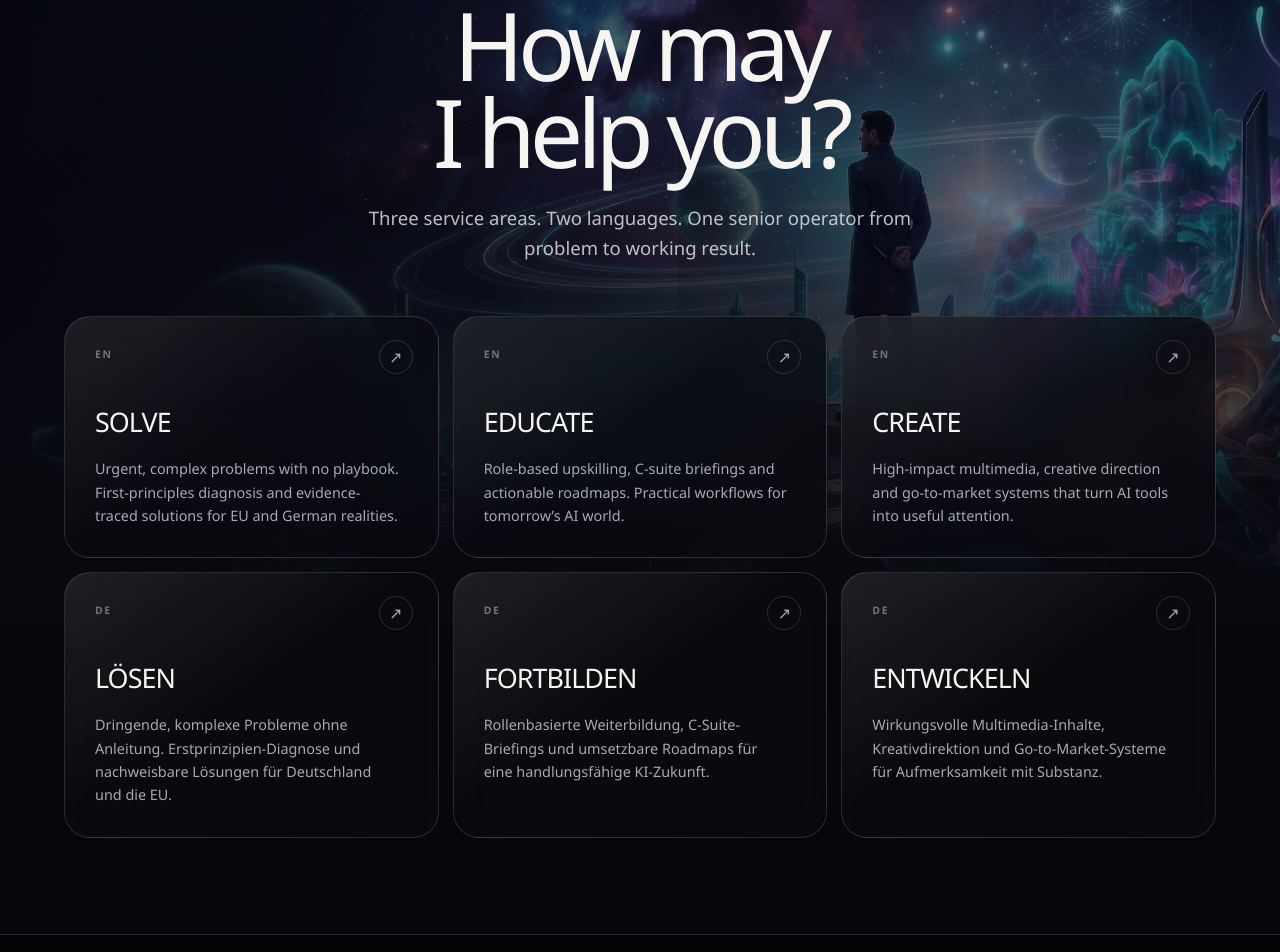
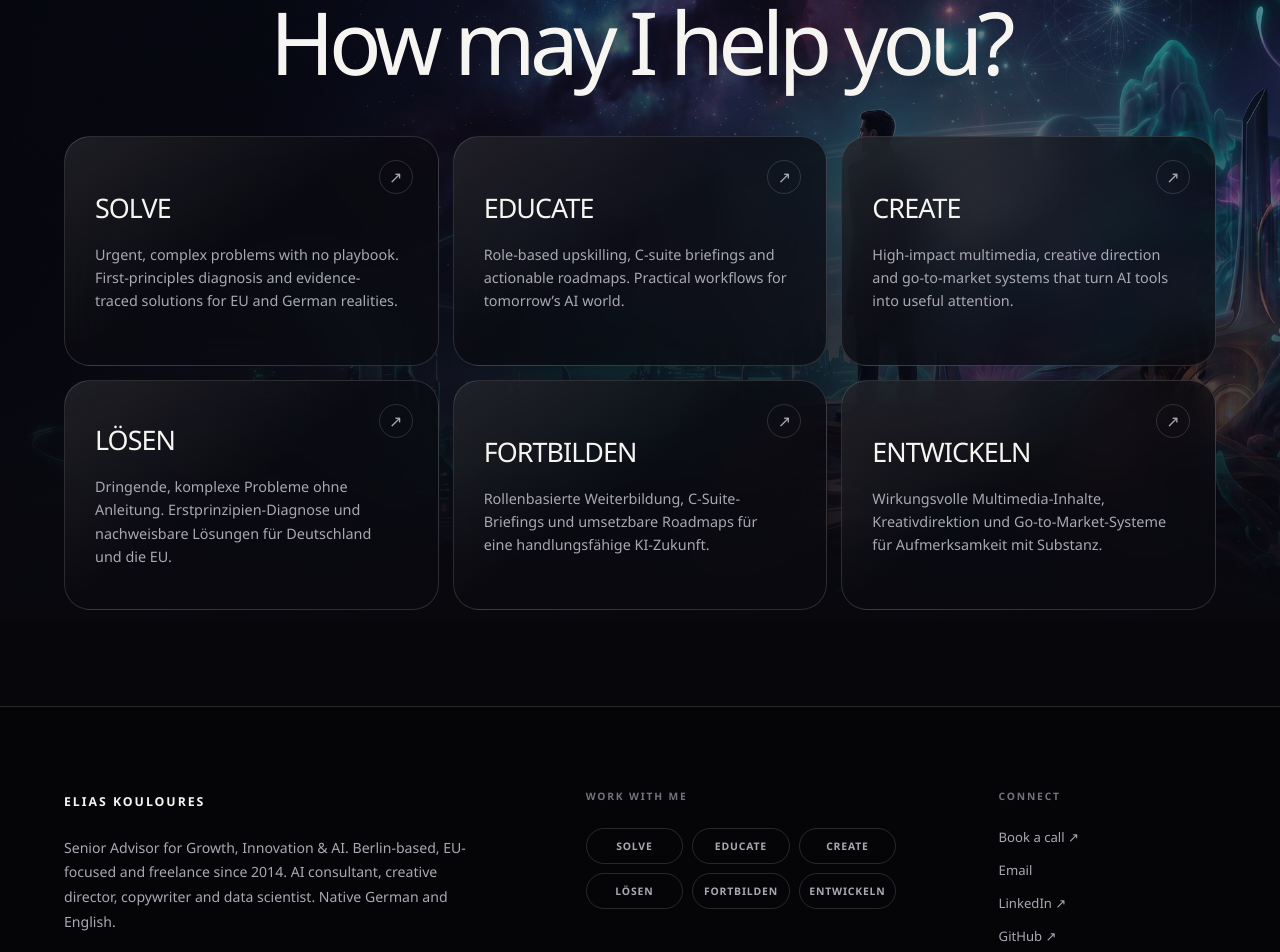
Before and after one commit to EliasKouloures/EliasKouloures-Com, a Next.js app: page / in a window 1280 px wide. Shown: the part 180-1132 px from the top of the page. Built offline with nearby package versions, Linux system fonts and the light colour scheme.

Commit message:
Refine landing, proof points, and footer

```diff
--- a/app/components/ServicePage.tsx
+++ b/app/components/ServicePage.tsx
@@ -160,8 +160,8 @@ export function ServicePage({ data }: ServicePageProps) {
               {isGerman ? "Gespräch buchen" : "Book a call"}
               <span aria-hidden="true">↗</span>
             </a>
-            <a className="text-link" href={`mailto:${contact.email}`}>
-              {contact.email}
+            <a className="button" href={`mailto:${contact.email}`}>
+              {isGerman ? "E-Mail senden" : "Email me"}
             </a>
           </div>
           <Link className="back-home" href="/">
--- a/app/components/SiteFooter.tsx
+++ b/app/components/SiteFooter.tsx
@@ -44,6 +44,9 @@ export function SiteFooter() {
             <a href={contact.youtube} target="_blank" rel="noreferrer">
               YouTube <span aria-hidden="true">↗</span>
             </a>
+            <a href={contact.newsletter} target="_blank" rel="noreferrer">
+              German Newsletter <span aria-hidden="true">↗</span>
+            </a>
           </div>
         </div>
       </div>
--- a/app/globals.css
+++ b/app/globals.css
@@ -255,28 +255,20 @@ button:focus-visible {
 }
 
 .landing-heading {
-  max-width: 990px;
+  max-width: none;
   margin: 0 auto 54px;
   text-align: center;
   animation: fade-up 700ms var(--ease) both;
 }
 
 .landing-heading h1 {
-  max-width: 12ch;
+  max-width: none;
   margin: 0 auto;
-  font-size: clamp(3.6rem, 7.4vw, 8.4rem);
+  font-size: clamp(1.75rem, 6.8vw, 8.2rem);
   font-weight: 500;
   letter-spacing: -0.064em;
   line-height: 0.91;
-  text-wrap: balance;
-}
-
-.landing-heading > p:last-child {
-  max-width: 620px;
-  margin: 28px auto 0;
-  color: rgba(247, 245, 242, 0.76);
-  font-size: clamp(0.95rem, 1.5vw, 1.16rem);
-  line-height: 1.6;
+  white-space: nowrap;
 }
 
 .service-card-grid {
@@ -288,7 +280,10 @@ button:focus-visible {
 
 .landing-card {
   position: relative;
+  display: flex;
   min-height: 230px;
+  flex-direction: column;
+  justify-content: center;
   overflow: hidden;
   padding: 30px;
   border: 1px solid var(--line);
@@ -365,7 +360,7 @@ button:focus-visible {
 .landing-card h2 {
   position: relative;
   z-index: 1;
-  margin: 56px 0 17px;
+  margin: 0 0 17px;
   font-size: clamp(1.55rem, 2.1vw, 2.35rem);
   font-weight: 550;
   letter-spacing: -0.035em;
@@ -379,16 +374,6 @@ button:focus-visible {
   color: var(--muted);
   font-size: 0.9rem;
   line-height: 1.62;
-}
-
-.card-lang {
-  position: absolute;
-  top: 30px;
-  left: 30px;
-  color: var(--quiet);
-  font-size: 0.65rem;
-  font-weight: 750;
-  letter-spacing: 0.16em;
 }
 
 .card-arrow {
@@ -549,20 +534,21 @@ button:focus-visible {
 
 .proof-item strong {
   color: var(--ink);
-  font-size: clamp(1.1rem, 1.55vw, 1.7rem);
+  font-size: clamp(1.05rem, 1.35vw, 1.5rem);
   font-weight: 560;
   letter-spacing: -0.035em;
-  line-height: 1.08;
+  line-height: 1.14;
+  overflow-wrap: anywhere;
 }
 
 .proof-item span {
   margin-top: 8px;
   color: var(--quiet);
   font-size: 0.68rem;
-  font-weight: 650;
-  letter-spacing: 0.08em;
-  line-height: 1.4;
-  text-transform: uppercase;
+  font-weight: 500;
+  letter-spacing: 0;
+  line-height: 1.55;
+  text-transform: none;
 }
 
 .content-section,
@@ -1097,19 +1083,25 @@ button:focus-visible {
 }
 
 .tag-list {
+  display: grid;
+  grid-template-columns: repeat(3, minmax(0, 1fr));
+  gap: 9px;
+}
+
+.tag-list a {
   display: flex;
-  flex-wrap: wrap;
-  gap: 9px;
-}
-
-.tag-list a {
-  padding: 10px 13px;
+  min-width: 0;
+  align-items: center;
+  justify-content: center;
+  padding: 10px 8px;
   border: 1px solid var(--line);
   border-radius: 999px;
   color: var(--muted);
   font-size: 0.65rem;
   font-weight: 700;
   letter-spacing: 0.08em;
+  text-align: center;
+  white-space: nowrap;
   transition:
     color 180ms ease,
     border-color 180ms ease;
@@ -1325,10 +1317,6 @@ button:focus-visible {
     padding: 38px;
   }
 
-  .landing-card h2 {
-    margin-top: 72px;
-  }
-
   .landing-card p {
     font-size: 1rem;
   }
@@ -1442,17 +1430,13 @@ button:focus-visible {
 
   .landing-heading {
     margin-bottom: 38px;
-    text-align: left;
+    text-align: center;
   }
 
   .landing-heading h1 {
-    margin: 0;
-    font-size: clamp(3.5rem, 17vw, 5.4rem);
+    margin: 0 auto;
+    font-size: clamp(1.75rem, 8.6vw, 3.6rem);
     line-height: 0.92;
-  }
-
-  .landing-heading > p:last-child {
-    margin: 22px 0 0;
   }
 
   .service-card-grid {
@@ -1465,13 +1449,8 @@ button:focus-visible {
   }
 
   .landing-card h2 {
-    margin-top: 48px;
+    margin-top: 0;
     font-size: 1.8rem;
-  }
-
-  .card-lang {
-    top: 25px;
-    left: 25px;
   }
 
   .landing-backdrop {
@@ -1752,9 +1731,14 @@ button:focus-visible {
     max-width: 150px;
   }
 
-  .landing-heading h1,
   .service-hero h1 {
     font-size: 3.35rem;
+  }
+
+  .tag-list a {
+    padding-inline: 4px;
+    font-size: 0.56rem;
+    letter-spacing: 0.05em;
   }
 
   .proof-item {
--- a/app/page.tsx
+++ b/app/page.tsx
@@ -23,10 +23,6 @@ export default function Home() {
           <div className="landing-heading">
             <p className="eyebrow">SENIOR ADVISOR · GROWTH · INNOVATION · AI</p>
             <h1>How may I help you?</h1>
-            <p>
-              Three service areas. Two languages. One senior operator from
-              problem to working result.
-            </p>
           </div>
 
           <div className="service-card-grid">
@@ -37,7 +33,6 @@ export default function Home() {
                 key={card.slug}
                 lang={card.lang === "DE" ? "de" : "en"}
               >
-                <span className="card-lang">{card.lang}</span>
                 <span className="card-arrow" aria-hidden="true">
                   ↗
                 </span>
--- a/app/site-data.ts
+++ b/app/site-data.ts
@@ -35,6 +35,7 @@ export const contact = {
   linkedin: "https://linkedin.com/in/eliaskouloures",
   github: "https://github.com/EliasKouloures",
   youtube: "https://www.youtube.com/channel/UCNnTHykYkGaNaJPIe2WWtVA",
+  newsletter: "https://kardashev-campus.beehiiv.com/",
 };
 
 export const youtube = {
@@ -58,11 +59,26 @@ export const services: Record<string, ServicePageData> = {
       "/images/EliasKouloures-Com_Background_Image_Coding.png",
     playlistId: "PL66aLwkPo2YqtBCXQExJz14zxIAoFu-Tk",
     proof: [
-      { value: "Awarded", label: "24 international awards across creative and innovation work." },
-      { value: "Crowdfunded", label: "COBI reached 401% of its Kickstarter goal." },
-      { value: "Jobs protected", label: "A zero-CAPEX response secured 35 roles during lockdown." },
-      { value: "Retail system", label: "A B2B assistant proposal for 7,200 German stores in 8 days." },
-      { value: "Venture launch", label: "The 360X venture website launched in 2 weeks." },
+      {
+        value: "Award-winning",
+        label: "24 international awards across creative and innovation work.",
+      },
+      {
+        value: "Crowdfunding success",
+        label: "COBI reached 401% of its Kickstarter goal.",
+      },
+      {
+        value: "Jobs preserved",
+        label: "A zero-CAPEX response secured 35 roles during lockdown.",
+      },
+      {
+        value: "Retail AI at speed",
+        label: "A B2B assistant proposal for 7,200 German stores in 8 days.",
+      },
+      {
+        value: "Rapid venture launch",
+        label: "The 360X venture website launched in 2 weeks.",
+      },
     ],
     capabilityHeading:
       "You don’t book a presentation. You get a full-stack problem solver.",
@@ -163,11 +179,26 @@ export const services: Record<string, ServicePageData> = {
       "/images/EliasKouloures-Com_Background_Image_Coding.png",
     playlistId: "PL66aLwkPo2YqtBCXQExJz14zxIAoFu-Tk",
     proof: [
-      { value: "Ausgezeichnet", label: "24 internationale Awards für Kreation und Innovation." },
-      { value: "Crowdfunding", label: "COBI erreichte 401 % des Kickstarter-Ziels." },
-      { value: "Jobs gesichert", label: "Eine Zero-CAPEX-Lösung sicherte im Lockdown 35 Arbeitsplätze." },
-      { value: "Handelssystem", label: "B2B-Assistant-Konzept für 7.200 deutsche Stores in 8 Tagen." },
-      { value: "Venture-Launch", label: "Die 360X Venture-Website ging in 2 Wochen live." },
+      {
+        value: "Preisgekrönt",
+        label: "24 internationale Awards für Kreation und Innovation.",
+      },
+      {
+        value: "Crowdfunding-Erfolg",
+        label: "COBI erreichte 401 % des Kickstarter-Ziels.",
+      },
+      {
+        value: "Arbeitsplätze gesichert",
+        label: "Eine Zero-CAPEX-Lösung sicherte im Lockdown 35 Arbeitsplätze.",
+      },
+      {
+        value: "Retail-KI im Sprint",
+        label: "B2B-Assistant-Konzept für 7.200 deutsche Stores in 8 Tagen.",
+      },
+      {
+        value: "Schneller Venture-Launch",
+        label: "Die 360X Venture-Website ging in 2 Wochen live.",
+      },
     ],
     capabilityHeading:
       "Sie buchen keine Präsentation. Sondern einen Full-Stack Problemlöser.",
@@ -268,10 +299,22 @@ export const services: Record<string, ServicePageData> = {
       "/images/EliasKouloures-Com_Background_Image_Business_Meeting.png",
     playlistId: "PL66aLwkPo2YqLUhYuNpuVYOS_vwEuLvhl",
     proof: [
-      { value: "Proven delivery", label: "More than 150 keynotes and workshops." },
-      { value: "Any audience", label: "Complex ideas explained across five levels." },
-      { value: "Actionable", label: "Clear 30/60/90-day capability roadmaps." },
-      { value: "Bilingual", label: "Native delivery in German and English." },
+      {
+        value: "Proven at scale",
+        label: "More than 150 keynotes and workshops.",
+      },
+      {
+        value: "Clear at every level",
+        label: "Complex ideas explained across five levels.",
+      },
+      {
+        value: "Built for action",
+        label: "Clear 30/60/90-day capability roadmaps.",
+      },
+      {
+        value: "Native in both languages",
+        label: "Native delivery in German and English.",
+      },
     ],
     capabilityHeading: "Knowledge becomes valuable when behaviour changes.",
     capabilityIntro:
@@ -367,10 +410,22 @@ export const services: Record<string, ServicePageData> = {
       "/images/EliasKouloures-Com_Background_Image_Business_Meeting.png",
     playlistId: "PL66aLwkPo2YqLUhYuNpuVYOS_vwEuLvhl",
     proof: [
-      { value: "Praxiserprobt", label: "Mehr als 150 Keynotes und Workshops." },
-      { value: "Für jedes Niveau", label: "Komplexe Inhalte auf fünf Ebenen erklärt." },
-      { value: "Umsetzbar", label: "Klare 30/60/90-Tage-Kompetenzfahrpläne." },
-      { value: "Zweisprachig", label: "Native Vermittlung auf Deutsch und Englisch." },
+      {
+        value: "Vielfach bewährt",
+        label: "Mehr als 150 Keynotes und Workshops.",
+      },
+      {
+        value: "Klar auf jedem Niveau",
+        label: "Komplexe Inhalte auf fünf Ebenen erklärt.",
+      },
+      {
+        value: "Für die Praxis gebaut",
+        label: "Klare 30/60/90-Tage-Kompetenzfahrpläne.",
+      },
+      {
+        value: "In beiden Sprachen zu Hause",
+        label: "Native Vermittlung auf Deutsch und Englisch.",
+      },
     ],
     capabilityHeading: "Wissen wird wertvoll, wenn sich Verhalten verändert.",
     capabilityIntro:
@@ -466,10 +521,22 @@ export const services: Record<string, ServicePageData> = {
       "/images/EliasKouloures-Com_Background_Image_Sci-Fi_Steampunk_Device.png",
     playlistId: "PL66aLwkPo2YqZ00aBJcmxbCSqgFYavoN-",
     proof: [
-      { value: "Deep craft", label: "More than 25 years of creative practice." },
-      { value: "Recognised", label: "24 international creative awards." },
-      { value: "Battle-tested", label: "Around 300 completed engagements." },
-      { value: "European reach", label: "Work for more than 150 European brands." },
+      {
+        value: "Decades of craft",
+        label: "More than 25 years of creative practice.",
+      },
+      {
+        value: "Award-winning",
+        label: "24 international creative awards.",
+      },
+      {
+        value: "Proven in practice",
+        label: "Around 300 completed engagements.",
+      },
+      {
+        value: "Trusted across Europe",
+        label: "Work for more than 150 European brands.",
+      },
     ],
     capabilityHeading: "One idea. One world. A system that can make more.",
     capabilityIntro:
@@ -565,10 +632,22 @@ export const services: Record<string, ServicePageData> = {
       "/images/EliasKouloures-Com_Background_Image_Sci-Fi_Steampunk_Device.png",
     playlistId: "PL66aLwkPo2YqZ00aBJcmxbCSqgFYavoN-",
     proof: [
-      { value: "Tiefes Handwerk", label: "Mehr als 25 Jahre kreative Praxis." },
-      { value: "Ausgezeichnet", label: "24 internationale Kreativ-Awards." },
-      { value: "Praxiserprobt", label: "Rund 300 abgeschlossene Mandate." },
-      { value: "Europäische Reichweite", label: "Arbeit für mehr als 150 europäische Marken." },
+      {
+        value: "Jahrzehntelange Erfahrung",
+        label: "Mehr als 25 Jahre kreative Praxis.",
+      },
+      {
+        value: "Preisgekrönt",
+        label: "24 internationale Kreativ-Awards.",
+      },
+      {
+        value: "Vielfach bewährt",
+        label: "Rund 300 abgeschlossene Mandate.",
+      },
+      {
+        value: "Europaweit vertraut",
+        label: "Arbeit für mehr als 150 europäische Marken.",
+      },
     ],
     capabilityHeading: "Eine Idee. Eine Welt. Ein System, das mehr erzeugen kann.",
     capabilityIntro:
```
Also changed, not shown: 1 other file (tests, documents, lock files or other folders).
